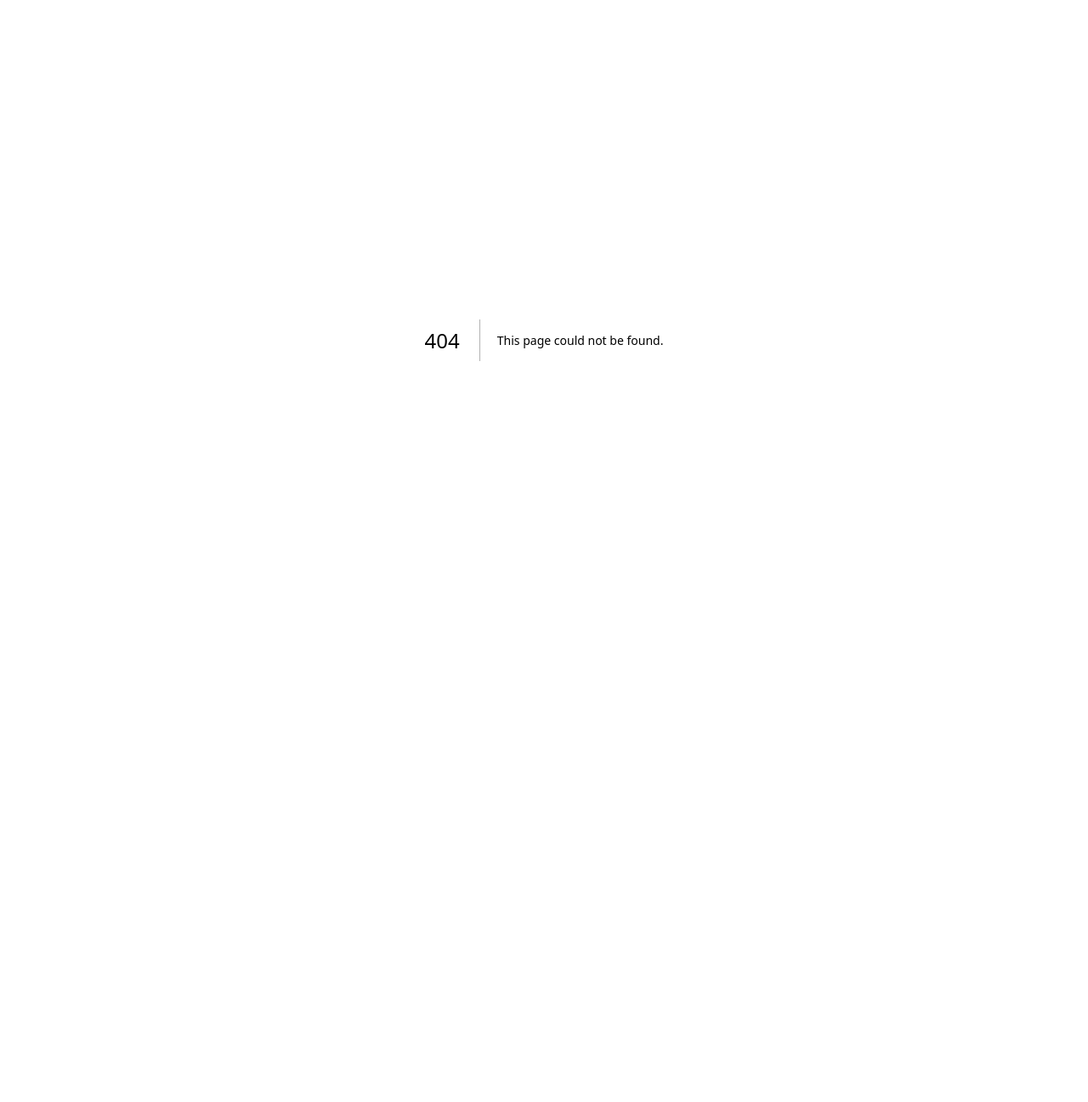
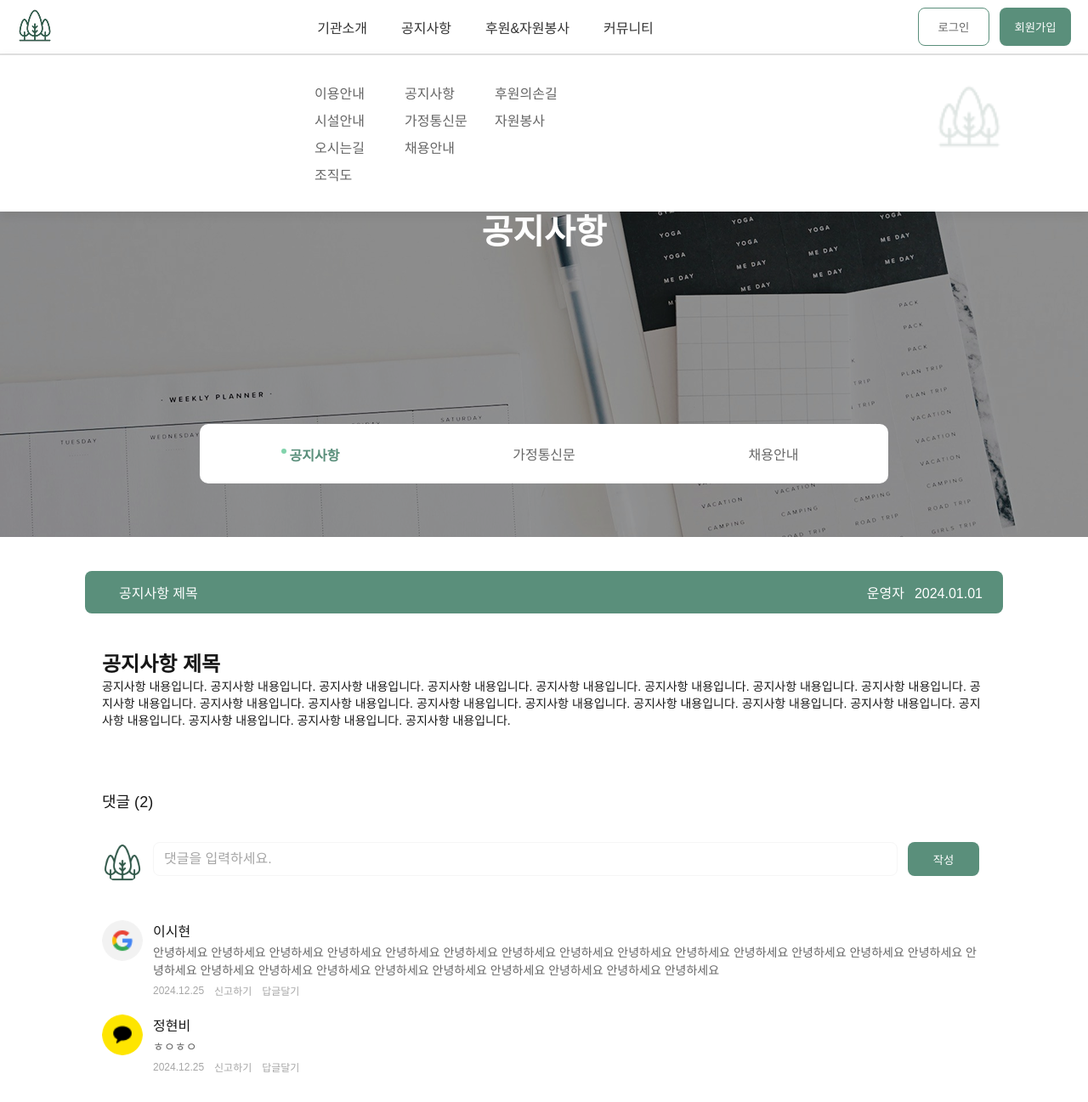
Before and after one commit to TomHoon/zelkova-fe, a Next.js app: page /notice/boarddetail in a window 1280 px wide. Before the commit this address had no page. Shown: the top 1297 px of the page at 85% size. Before the commit the page ends 800 px from the top, so only its background shows below. Built offline with nearby package versions, Linux system fonts and the light colour scheme.

Commit message:
공지사항 페이지

```diff
--- a/app/design/page.jsx
+++ b/app/design/page.jsx
@@ -208,7 +208,7 @@ export default function App() {
           placeholder="작은 placeholder"
           size="sm"
         />
-        <C_WriteForm />
+        <C_WriteForm title="공지사항"/>
 
         <C_Footer />
 
--- /dev/null
+++ b/app/notice/boarddetail/page.jsx
@@ -0,0 +1,68 @@
+"use client";
+
+import C_PageTemplate from "@/common/templates/C_PageTemplate";
+import C_PostDetailView from "@/common/organisms/C_PostDetailView";
+import C_CommentItem from "@/common/organisms/C_CommentItem";
+
+
+export default function NoticePage() {
+    const handleTabClick = (label) => {
+        console.log("탭 클릭됨:", label);
+    };
+
+    const tabList = ["공지사항", "가정통신문", "채용안내"];
+
+    const columns = [
+        { label: "No", key: "no", width: "10%" },
+        { label: "Title", key: "title", width: "70%" },
+        { label: "Date", key: "date", width: "20%" },
+      ];
+
+
+      const data = Array.from({ length: 10 }, (_, i) => ({
+        no: 10,
+        title: "Lorem ipsum dolor sit amet consectetur.",
+        date: "2000.00.00",
+      }));
+
+      const dummyPostList = [
+        { id: 10, title: "이전글 제목입니다", createdAt: "2000.00.00" },
+        { id: 8, title: "다음글 제목입니다", createdAt: "2000.00.00" },
+    ];
+
+    const dummyComments = [
+        {
+            username: "이시현",
+            profileImg: "/images/google.png",
+            content: "안녕하세요 안녕하세요 안녕하세요 안녕하세요 안녕하세요 안녕하세요 안녕하세요 안녕하세요 안녕하세요 안녕하세요 안녕하세요 안녕하세요 안녕하세요 안녕하세요 안녕하세요 안녕하세요 안녕하세요 안녕하세요 안녕하세요 안녕하세요 안녕하세요 안녕하세요 안녕하세요 안녕하세요 ",
+            date: "2024.12.25",
+        },
+        {
+            username: "정현비",
+            content: "ㅎㅇㅎㅇ",
+            date: "2024.12.25",
+        },
+    ];
+
+    return (
+        <C_PageTemplate
+
+            title="공지사항"
+            tabBarElementList={tabList}
+            tabBarCallback={handleTabClick}
+            bannerImageUrl="/images/rectangle478.png"
+        >
+            <C_PostDetailView
+                            title="공지사항 제목"
+                            content="공지사항 내용입니다. 공지사항 내용입니다. 공지사항 내용입니다. 공지사항 내용입니다. 공지사항 내용입니다. 공지사항 내용입니다. 공지사항 내용입니다. 공지사항 내용입니다. 공지사항 내용입니다. 공지사항 내용입니다. 공지사항 내용입니다. 공지사항 내용입니다. 공지사항 내용입니다. 공지사항 내용입니다. 공지사항 내용입니다. 공지사항 내용입니다. 공지사항 내용입니다. 공지사항 내용입니다. 공지사항 내용입니다. 공지사항 내용입니다."
+                            createdAt="2024.01.01"
+                            author="운영자"
+                            postList={dummyPostList}
+                        >
+                           <C_CommentItem comments={dummyComments} myProfile={"/images/tree.png"}/>
+                        </C_PostDetailView>
+        </C_PageTemplate>
+
+
+    );
+}
--- a/app/pageTemplate/page.jsx
+++ b/app/pageTemplate/page.jsx
@@ -44,7 +44,7 @@ export default function TestPage() {
                 author="운영자"
                 postList={dummyPostList}
             >
-               <C_CommentItem comments={dummyComments} myProfile={"/images/tree.png"}/>;
+               <C_CommentItem comments={dummyComments} myProfile={"/images/tree.png"}/>
             </C_PostDetailView>
         </C_PageTemplate>
 
--- a/common/organisms/C_PostDetailView.jsx
+++ b/common/organisms/C_PostDetailView.jsx
@@ -31,11 +31,7 @@ export default function C_PostDetailView({ title, content, createdAt, author, ch
             </div>
         </div>
 
-        {/* 하단 버튼 */}
-        <div className={styles.footerBtn}>
-            <C_Button type="A" size="wide" title="삭제" />
-            <C_Button type="B" size="wide" title="목록" />
-        </div>
+
 
         {/* 이전,다음글*/}
         {postList && (
@@ -50,6 +46,11 @@ export default function C_PostDetailView({ title, content, createdAt, author, ch
         </div>
         )}
 
+         {/* 하단 버튼 */}
+         <div className={styles.footerBtn}>
+            <C_Button type="A" size="wide" title="삭제" />
+            <C_Button type="B" size="wide" title="목록" />
+        </div>
         </section>
     );
 }
--- a/styles/C_PageTemplate.module.scss
+++ b/styles/C_PageTemplate.module.scss
@@ -15,6 +15,7 @@
     height: 100%;
     object-fit: cover;
     display: block;
+    filter: brightness(0.6);
 }
 
 .bannerContent {
--- a/styles/C_TableList.module.scss
+++ b/styles/C_TableList.module.scss
@@ -2,6 +2,11 @@
     max-width: 1080px;
     margin: 0 auto;
     font-family: "Pretendard", sans-serif;
+    width: 1080px;
+    padding-top: 40px;
+    display: flex;
+    flex-direction: column;
+    gap: 40px;
   }
 
   .title {
--- a/styles/C_WriteFromStyles.module.scss
+++ b/styles/C_WriteFromStyles.module.scss
@@ -5,14 +5,14 @@
   width: 100%;
   max-width: 1080px;
   margin: 0 auto;
-  padding: 20px 20px;
+  padding: 40px 20px;
   font-family: "Pretendard", sans-serif;
   background-color: #fff;
   color: #333;
 }
 
 .title {
-  font-size: 24px;
+  font-size: 32px;
   font-weight: 600;
   color: #333;
   height: 38px;
```
Also changed, not shown: app/notice/boardList/page.jsx (added, +77 -0 lines), app/notice/noticewriteform/page.jsx (added, +56 -0 lines), common/organism/C_WriteForm.jsx (+4 -5 lines), styles/C_Paginationwrap.module.scss (added, +19 -0 lines), public/images/rectangle478.png (added).
